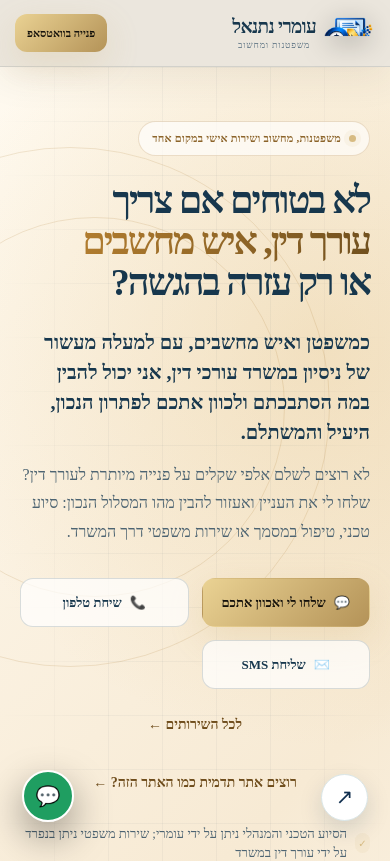
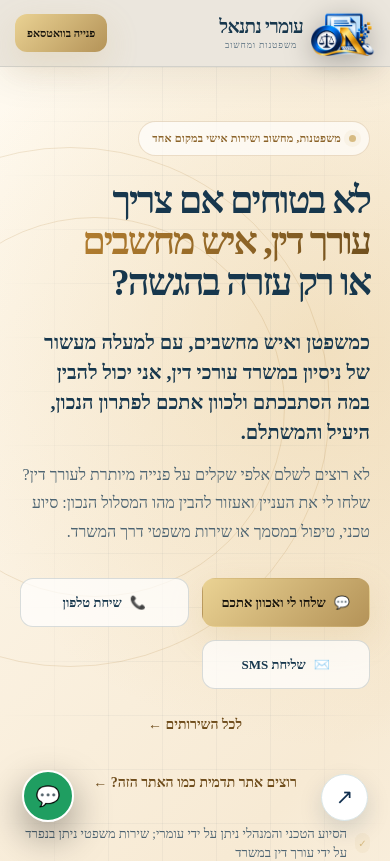
Before and after one commit to omrinetanel22/omri-legal-tech, a Next.js app: page / in a window 390 px wide. Shown: the top 861 px of the page. Built offline with nearby package versions, Linux system fonts and the light colour scheme; a web font is replaced by a local one.

Commit message:
Fix cropped logo rendering

```diff
--- a/app/globals.css
+++ b/app/globals.css
@@ -3636,7 +3636,10 @@ html.motion-ready .lawyer-section.is-visible {
 /* Updated ON brand logo */
 .logo-combo-mark-image {
   filter: drop-shadow(0 6px 14px rgb(0 0 0 / 28%));
+  height: 54px;
   object-fit: contain;
+  object-position: center;
+  width: 76px;
 }
 
 .logo-combo-full {
@@ -3649,15 +3652,17 @@ html.motion-ready .lawyer-section.is-visible {
   display: block;
   height: auto;
   max-width: 100%;
+  object-fit: contain;
   width: 285px;
 }
 
 .about-symbol .logo-combo-full {
-  background: linear-gradient(145deg, #191b1e, #0d0f10);
-  border: 1px solid rgb(215 187 130 / 32%);
+  background: #fffaf0;
+  border: 1px solid rgb(215 187 130 / 55%);
   border-radius: 26px;
   box-shadow: 0 25px 55px rgb(0 0 0 / 24%);
-  padding: 18px;
+  overflow: visible;
+  padding: 20px;
 }
 
 .about-symbol .logo-combo-full-image {
@@ -3666,6 +3671,17 @@ html.motion-ready .lawyer-section.is-visible {
 
 .footer-brand .logo-combo-full-image {
   width: 235px;
+}
+
+.footer-brand .logo-combo-full {
+  background: #fffaf0;
+  border: 1px solid rgb(215 187 130 / 42%);
+  border-radius: 18px;
+  padding: 10px;
+}
+
+.site-header .logo-combo-compact {
+  overflow: visible;
 }
 
 @media (max-width: 680px) {
@@ -3676,4 +3692,9 @@ html.motion-ready .lawyer-section.is-visible {
   .footer-brand .logo-combo-full-image {
     width: 205px;
   }
-}
+
+  .logo-combo-compact .logo-combo-mark-image {
+    height: 46px;
+    width: 64px;
+  }
+}
--- a/app/page.tsx
+++ b/app/page.tsx
@@ -376,7 +376,7 @@ function LogoFive({ compact = false }: { compact?: boolean }) {
       <span className="logo-combo logo-combo-full">
         <img
           className="logo-combo-full-image"
-          src="/omri-legal-tech/omri-netanel-logo.png"
+          src="/omri-legal-tech/omri-netanel-logo.webp"
           alt="עומרי נתנאל – משפטנות ומחשוב"
         />
       </span>
@@ -387,7 +387,7 @@ function LogoFive({ compact = false }: { compact?: boolean }) {
     <span className="logo-combo logo-combo-compact">
       <img
         className="logo-combo-mark logo-combo-mark-image"
-        src="/omri-legal-tech/omri-netanel-logo-symbol.png"
+        src="/omri-legal-tech/omri-netanel-logo-symbol.webp"
         alt=""
         aria-hidden="true"
       />
```
Also changed, not shown: public/omri-netanel-logo-symbol.webp (added), public/omri-netanel-logo.webp (added).
